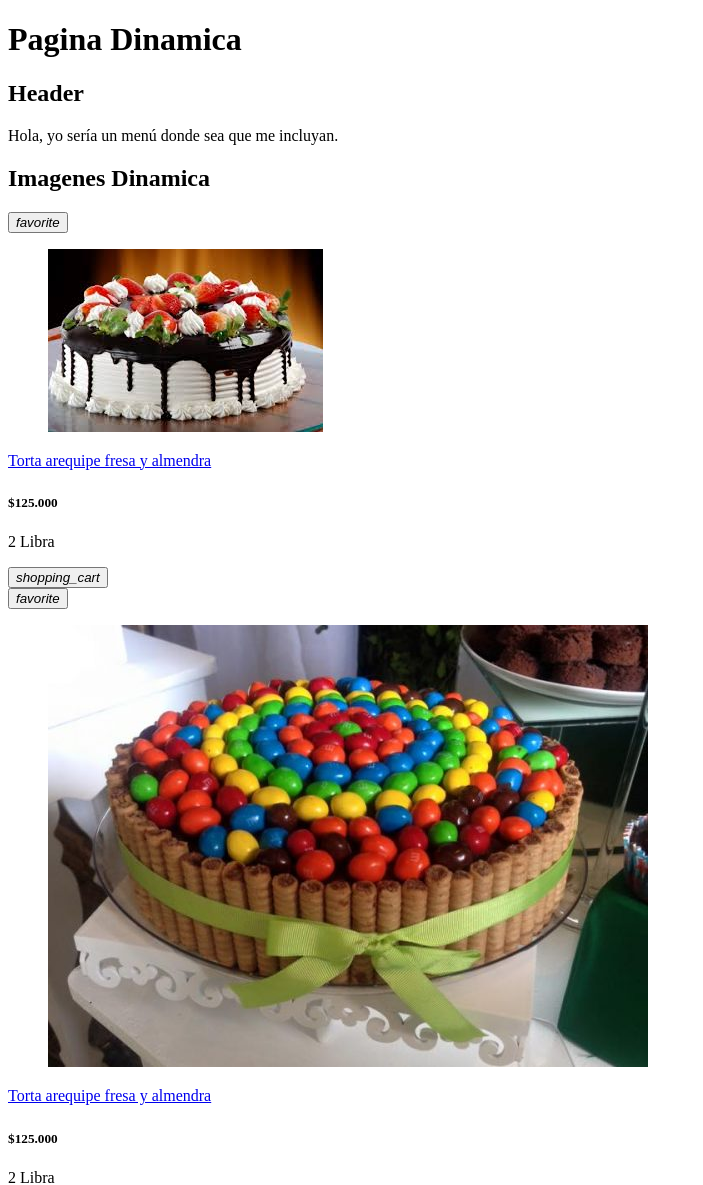
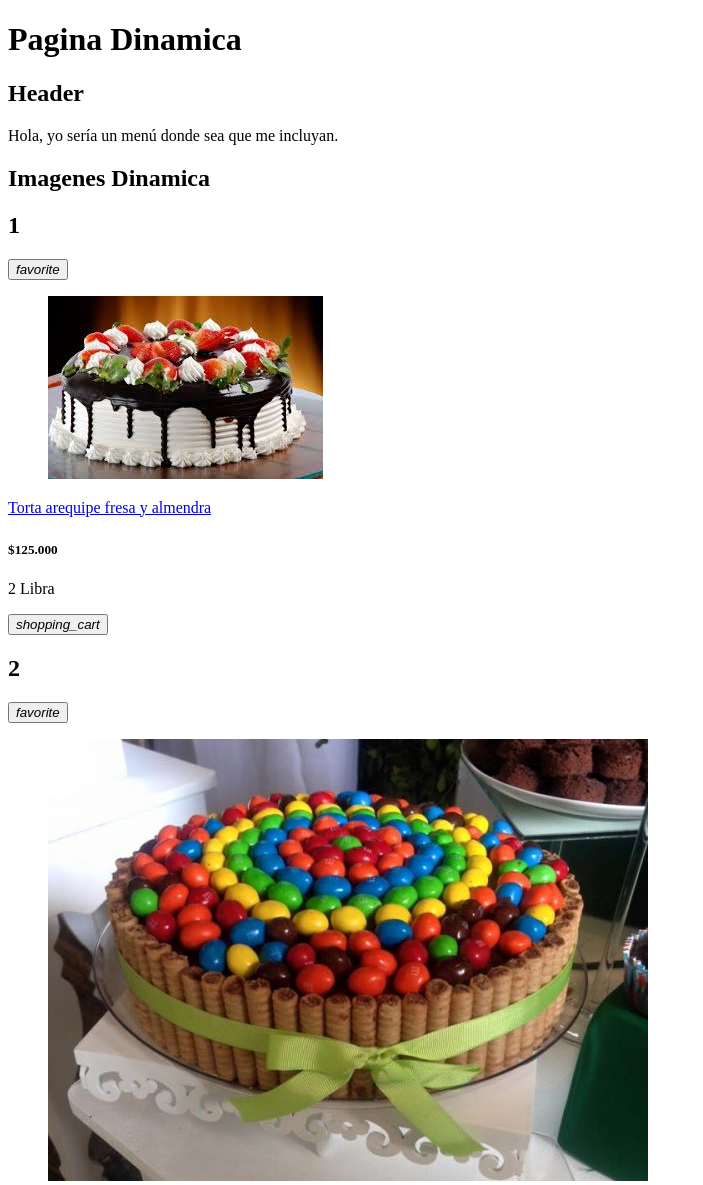
Before and after one commit to daniel7byte/pagina-dinamica-php, a PHP site: page / in a window 1280 px wide. Shown: the top 1185 px of the page, without its empty margins (0-703 px from the left). Run offline with PHP 8.4, Linux system fonts and the light colour scheme.

Commit message:
Contador de Imagenes

```diff
--- a/template/images.php
+++ b/template/images.php
@@ -1,4 +1,6 @@
 <?php
+
+  $i = 1;
 
   $path = "images/";
   // Abrimos la carpeta que nos pasan como parámetro
@@ -13,6 +15,8 @@
 ?>
 
 <!-- El codigo HTML inicia aquí -->
+
+<h1><?= $i++ ?></h1>
 
 <div class="item" style="">
     <div class="card shadow-sm border-0 ">
```
